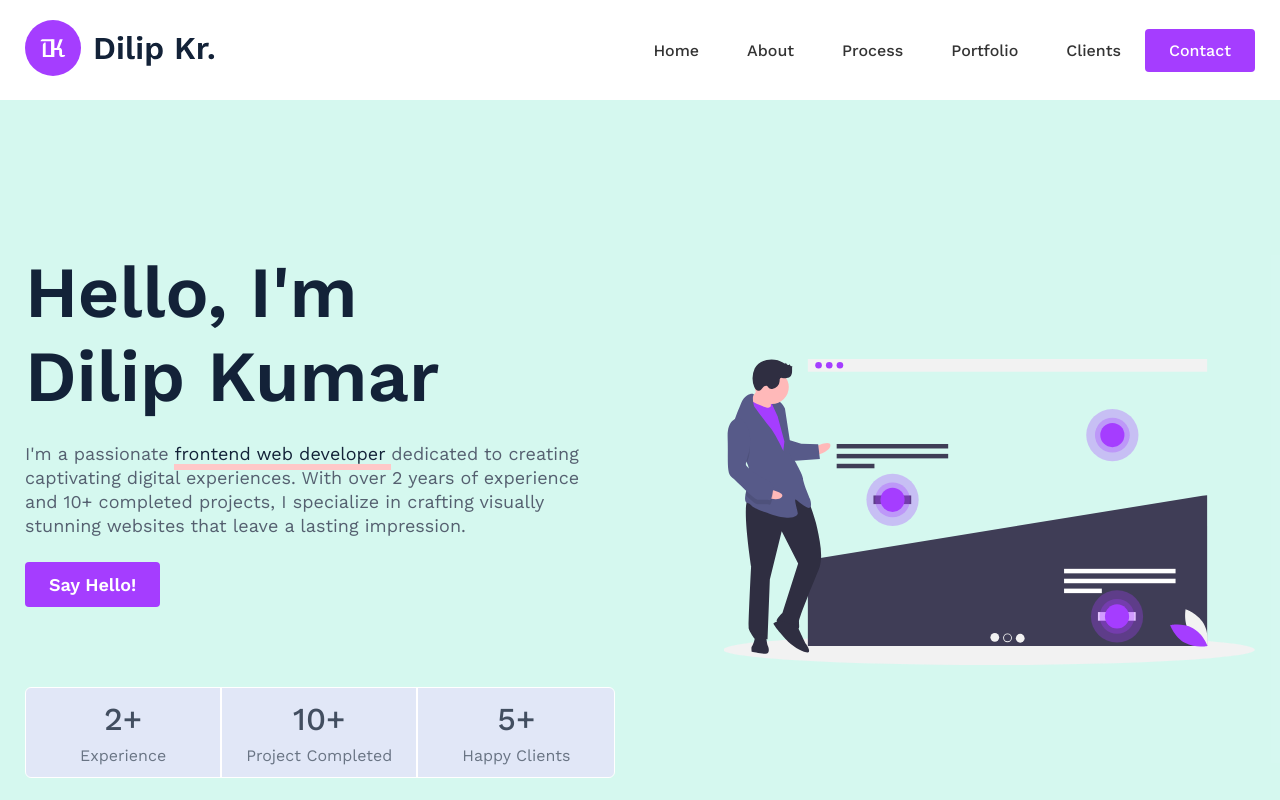
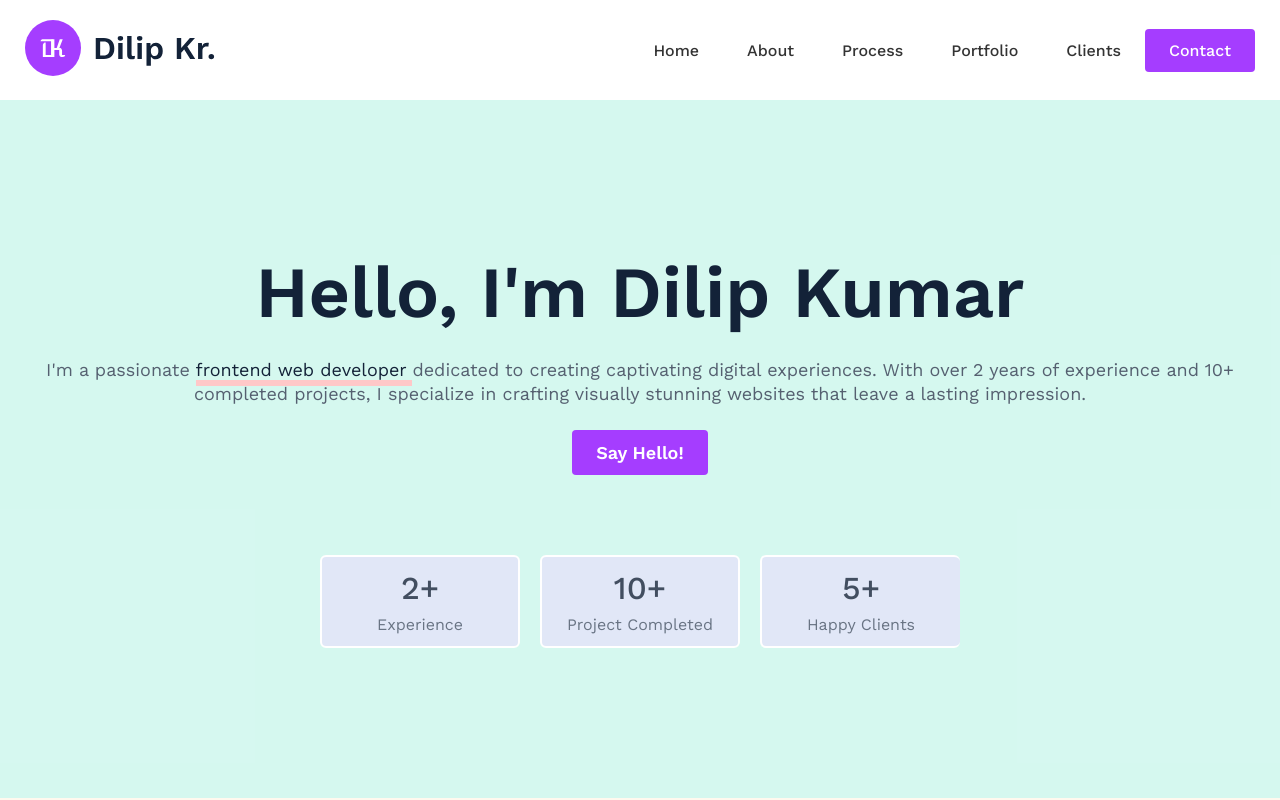
Before and after one commit to curiousdilip/freelancer, a Next.js app: page / in a window 1280 px wide. Shown: the top 800 px of the page. Built offline with nearby package versions, Linux system fonts and the light colour scheme.

Commit message:
fix some ui issues

```diff
--- a/app/home.module.scss
+++ b/app/home.module.scss
@@ -1,7 +1,6 @@
 main {
   .hero {
     background-color: rgba(196, 245, 233, 0.7);
-
     .container {
       z-index: 30;
       max-width: 1230px;
@@ -23,13 +22,14 @@ main {
         align-items: center;
 
         .col {
-          width: 48%;
+          // width: 48%;
 
           @media (max-width: 768px) {
             width: 100%;
           }
 
           .content {
+            text-align: center;
             h1 {
               font-size: 72px;
               font-weight: 600;
@@ -56,21 +56,22 @@ main {
           }
 
           .stats {
+            justify-content: center;
             margin-top: 80px;
-            background-color: rgba(237, 216, 255, 0.5);
             display: flex;
-            // position: absolute;
-            bottom: 0;
+            gap: 20px;
             border-radius: 6px;
-            border: 1px solid white;
 
             @media (max-width: 768px) {
               margin-top: 20px;
             }
 
             .stat {
+              background-color: rgba(237, 216, 255, 0.5);
+              border-radius: 6px;
+              border: 2px solid white;
               padding: 12px 17px;
-              border-right: 2px solid white;
+              // border-right: 2px solid white;
               text-align: center;
               width: 200px;
               transition: all 0.3s;
@@ -271,6 +272,7 @@ main {
 
         @media (max-width: 768px) {
           padding: 12px;
+          display: inline-block;
         }
       }
 
@@ -447,6 +449,7 @@ main {
       img {
         @media (max-width: 768px) {
           height: 220px;
+          width: 100%;
         }
         object-fit: cover;
         text-align: center;
--- a/app/page.jsx
+++ b/app/page.jsx
@@ -15,10 +15,7 @@ export default function Home() {
             <div className={styles.row}>
               <div className={styles.col}>
                 <div className={styles.content}>
-                  <h1>
-                    Hello, I'm <br />
-                    Dilip Kumar
-                  </h1>
+                  <h1>Hello, I'm Dilip Kumar</h1>
                   <p>
                     {" "}
                     I'm a passionate <span>frontend web developer </span>
@@ -51,7 +48,7 @@ export default function Home() {
                   </div>
                 </div>
               </div>
-              <div className={styles.col}>
+              {/* <div className={styles.col}>
                 <div className={styles.imgContainer}>
                   <Image
                     src="/img/website-hero-image.svg"
@@ -60,7 +57,7 @@ export default function Home() {
                     alt="hero image"
                   />
                 </div>
-              </div>
+              </div> */}
             </div>
           </div>
         </section>
--- a/app/projects/projects.module.scss
+++ b/app/projects/projects.module.scss
@@ -55,6 +55,7 @@
       img {
         @media (max-width: 768px) {
           height: 220px;
+          width: 100%;
         }
         object-fit: cover;
         text-align: center;
```
